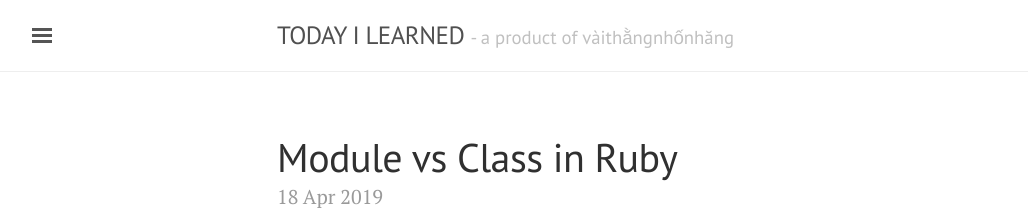
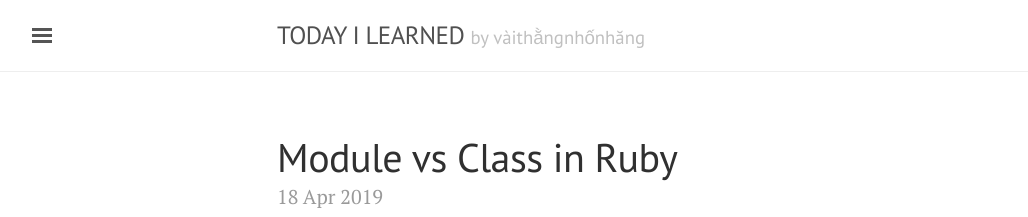
Before and after one commit to tuanminh20/til, a Jekyll site: the page built from index.html, in a window 1280 px wide. Shown: the top 217 px of the page, without its empty margins (3-1031 px from the left). Built offline with Jekyll 4.4.1, drawn with Linux system fonts in a browser that asks for light colours; the list of posts is cut into pages by our own code.

```diff
--- a/_config.yml
+++ b/_config.yml
@@ -5,7 +5,7 @@
 
 # Setup
 title:               'TODAY I LEARNED'
-tagline:             "- a product of vàithằngnhốnhăng"
+tagline:             "by vàithằngnhốnhăng"
 description:         ''
 url:                 # http://lanyon.getpoole.com
 baseurl:             '/til'
```
